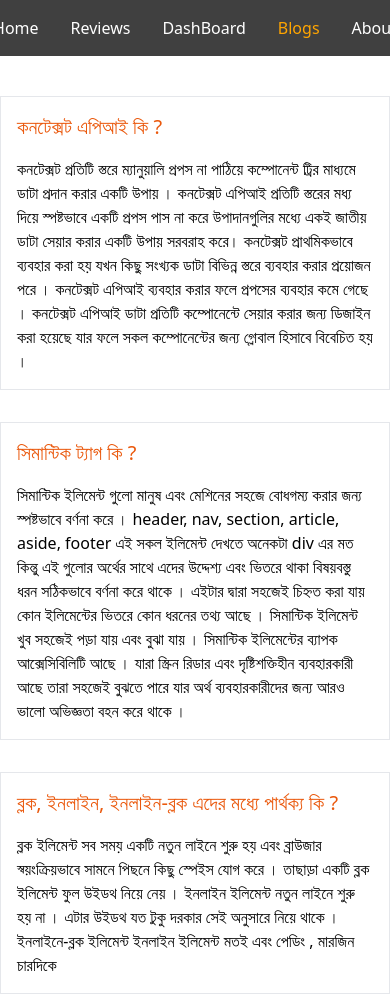
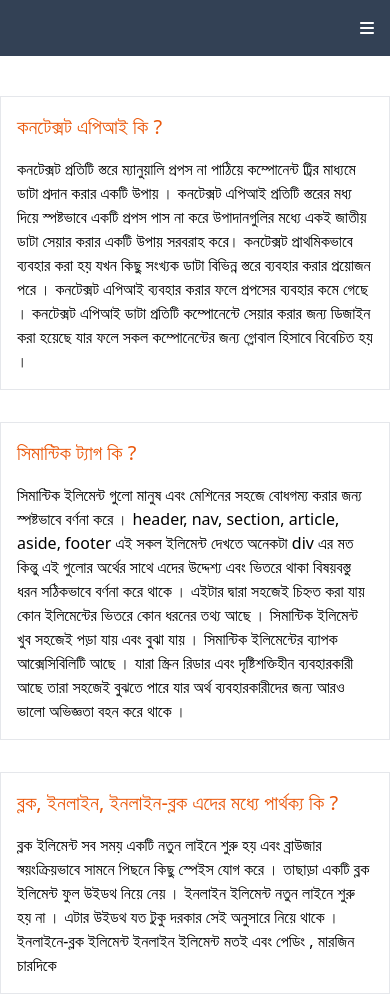
Before and after one commit to ohnadir/products-analysis, a React (Create React App) app: page /blogs in a window 390 px wide. Built offline with nearby package versions, Linux system fonts and the light colour scheme.

Commit message:
hamburger icon add complete

```diff
--- a/src/App.css
+++ b/src/App.css
@@ -1,38 +1,5 @@
-.App {
-  text-align: center;
+*{
+  box-sizing: border-box;
+  padding: 0;
+  margin: 0;
 }
-
-.App-logo {
-  height: 40vmin;
-  pointer-events: none;
-}
-
-@media (prefers-reduced-motion: no-preference) {
-  .App-logo {
-    animation: App-logo-spin infinite 20s linear;
-  }
-}
-
-.App-header {
-  background-color: #282c34;
-  min-height: 100vh;
-  display: flex;
-  flex-direction: column;
-  align-items: center;
-  justify-content: center;
-  font-size: calc(10px + 2vmin);
-  color: white;
-}
-
-.App-link {
-  color: #61dafb;
-}
-
-@keyframes App-logo-spin {
-  from {
-    transform: rotate(0deg);
-  }
-  to {
-    transform: rotate(360deg);
-  }
-}
--- a/src/Component/Header/Header.js
+++ b/src/Component/Header/Header.js
@@ -1,16 +1,28 @@
-import React from 'react';
+import { FontAwesomeIcon } from '@fortawesome/react-fontawesome';
+import React, { useState } from 'react';
 import CustomLink from '../../CustomLink/CustomLink';
+import { faBars, faX } from '@fortawesome/free-solid-svg-icons'
+const Header = () => {
+    const [open, setOpen] = useState(false);
+    return (
+        <div className='bg-slate-700'>
 
-const Header = () => {
-    return (
-        <div className='bg-neutral-700 p-4'>
-            <nav className='flex gap-8 justify-center items-center'>
+            <div className=''>
+                <div  className=' md:hidden p-4  text-right'>
+                    <button onClick={()=> setOpen(!open)} className=' text-white '>
+                            { open ? <FontAwesomeIcon icon={faX}/>: <FontAwesomeIcon icon={faBars}></FontAwesomeIcon>}
+                    </button>
+                </div>
+                <nav className={`md:flex p-4 text-center bg-slate-700 w-full gap-8 justify-center absolute md:static duration-500 ease-in ${open ? 'top-10': 'top-[-130px]'}`}>
                     <CustomLink to='/home'>Home</CustomLink>
                     <CustomLink to='/reviews'>Reviews</CustomLink>
                     <CustomLink to='/dashboard'>DashBoard</CustomLink>
                     <CustomLink to='/blogs'>Blogs</CustomLink>
                     <CustomLink to='/about'>About</CustomLink>
                 </nav>
+
+            </div>
+
         </div>
     );
 };
```
Lines whose indentation alone changed are shown as unchanged.
